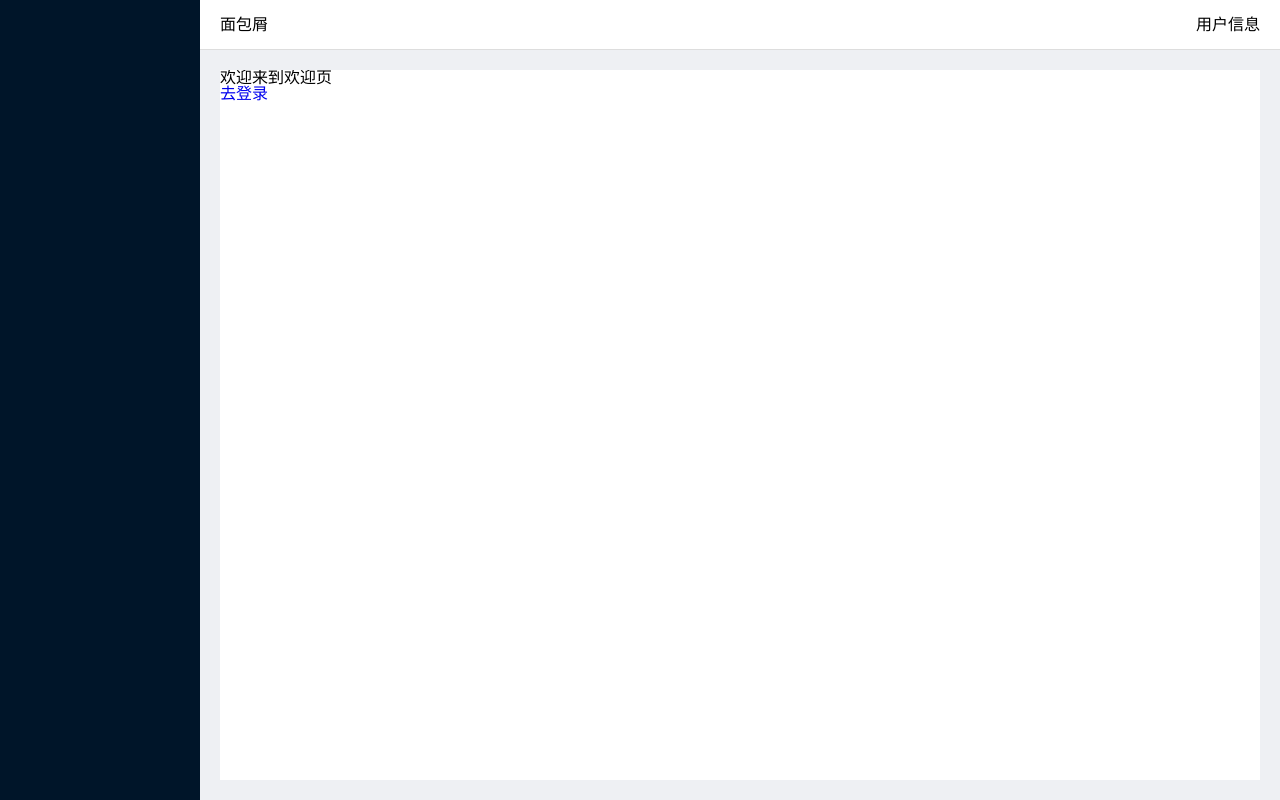
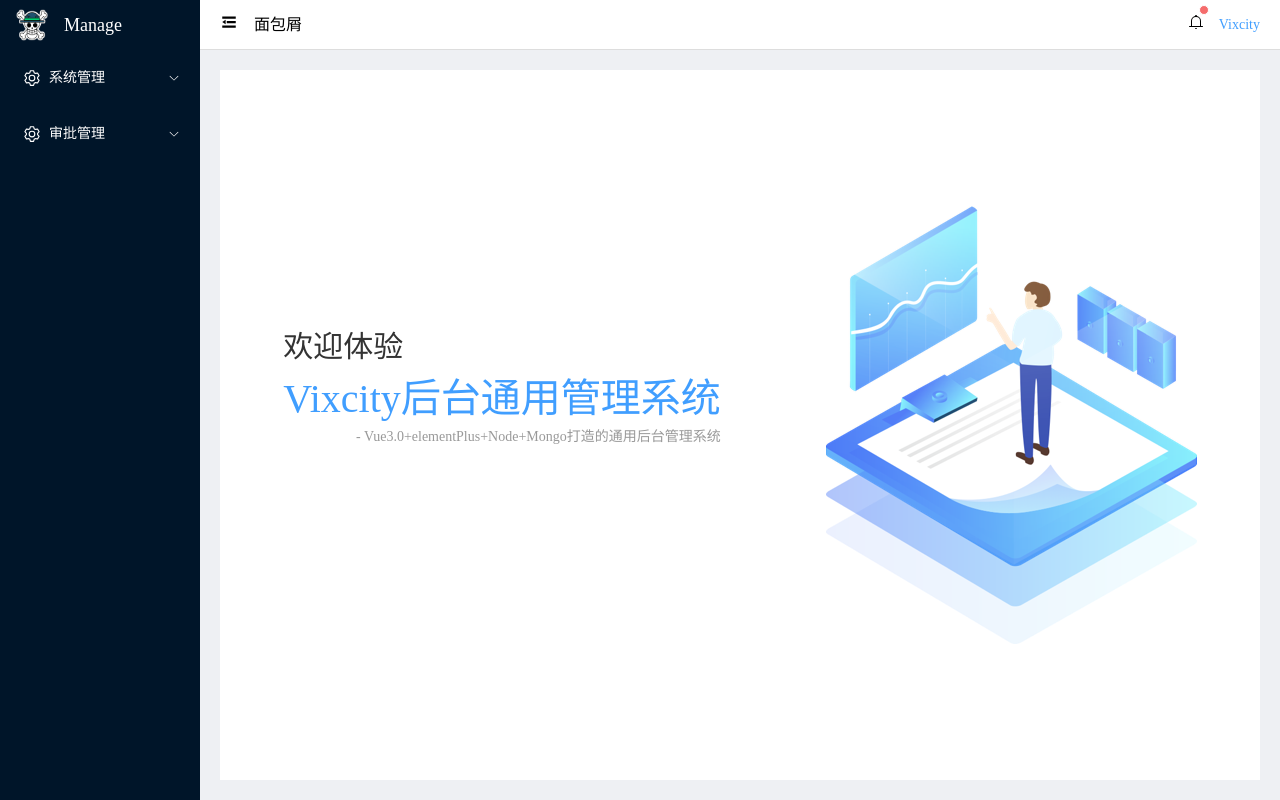
Before and after one commit to Vixcity/vue3-element-koa, a Vue app in the folder manage-fe/: page /#/welcome in a window 1280 px wide. Built offline with nearby package versions, Linux system fonts and the light colour scheme.

Commit message:
feat: 折叠菜单栏

```diff
--- a/manage-fe/src/assets/style/index.scss
+++ b/manage-fe/src/assets/style/index.scss
@@ -1,60 +1,60 @@
-html, body {
+html,
+body {
   height: 100%;
   width: 100%;
 }
-*:not([class^='el-']) {
+*:not([class^="el-"]) {
   box-sizing: border-box;
 }
-.white{
+.white {
   background-color: #ffffff;
 }
-a{
+a {
   text-decoration: none;
 }
-.gray{
+.gray {
   background-color: #eef0f3;
 }
-.mr10{
+.mr10 {
   margin-right: 10px;
 }
-.mr20{
+.mr20 {
   margin-right: 20px;
 }
-.mb20{
+.mb20 {
   margin-bottom: 20px;
 }
-.m-lr10{
+.m-lr10 {
   margin-left: 10px;
   margin-right: 10px;
 }
-.p20{
+.p20 {
   padding: 20px;
 }
-.pl20{
+.pl20 {
   padding-left: 20px;
 }
-.text-right{
+.text-right {
   text-align: right;
 }
-.fr{
+.fr {
   float: right;
 }
-.flex{
+.flex {
   display: flex;
 }
-.flex-between{
+.flex-between {
   display: flex;
   justify-content: space-between;
 }
-.flex-center{
+.flex-center {
   display: flex;
   justify-content: center;
 }
-.tips{
+.tips {
   margin-left: 15px;
   color: #787878;
 }
-
 
 /*
 * 公共样式
@@ -80,3 +80,18 @@
     padding: 10px;
   }
 }
+
+/* 滚动条样式 */
+::-webkit-scrollbar {
+  width: 0!important;
+}
+::-webkit-scrollbar {
+  width: 6px!important;
+}
+:hover::-webkit-scrollbar-thumb {
+  background: rgba(0,0,0,.2);
+  border-radius: 5px;
+}
+:hover::-webkit-scrollbar-track {
+  border-radius: 0;
+}
--- a/manage-fe/src/components/Home.vue
+++ b/manage-fe/src/components/Home.vue
@@ -1,10 +1,67 @@
 <template>
   <div class="basic_layout">
-    <div class="nav-side"></div>
-    <div class="content-right" style="margin-left: 200px">
+    <div :class="['nav-side', isCollapse ? 'fold' : 'unfold']">
+      <div class="logo">
+        <img src="../assets/logo.png" alt="" />
+        <span>Manage</span>
+      </div>
+      <!-- 导航菜单 -->
+      <el-menu
+        active-text-color="#ffd04b"
+        background-color="#001529"
+        class="nav-menu"
+        router
+        default-active="2"
+        text-color="#fff"
+        :collapse="isCollapse"
+      >
+        <el-sub-menu index="1">
+          <template #title>
+            <el-icon><setting /></el-icon>
+            <span>系统管理</span>
+          </template>
+          <el-menu-item index="1-1">用户管理</el-menu-item>
+          <el-menu-item index="1-2">菜单管理</el-menu-item>
+        </el-sub-menu>
+        <el-sub-menu index="2">
+          <template #title>
+            <el-icon><setting /></el-icon>
+            <span>审批管理</span>
+          </template>
+          <el-menu-item index="2-1">休假申请</el-menu-item>
+          <el-menu-item index="2-2">待我审批</el-menu-item>
+        </el-sub-menu>
+      </el-menu>
+    </div>
+    <div :class="['content-right', isCollapse ? 'fold' : 'unfold']">
       <div class="nav-top">
-        <div class="bread">面包屑</div>
-        <div class="user-info">用户信息</div>
+        <div class="nav-left">
+          <div class="menu-fold" @click="toggle" v-show="isCollapse">
+            <el-icon><Expand /></el-icon>
+          </div>
+          <div class="menu-fold" @click="toggle" v-show="!isCollapse">
+            <el-icon><Fold /></el-icon>
+          </div>
+          <div class="bread">面包屑</div>
+        </div>
+        <div class="user-info">
+          <el-badge :is-dot="true" class="notice">
+            <el-icon><Bell /></el-icon>
+          </el-badge>
+          <el-dropdown @command="handleLogout">
+            <span class="user-link">
+              {{ userInfo.userName }}
+            </span>
+            <template #dropdown>
+              <el-dropdown-menu>
+                <el-dropdown-item command="email">
+                  邮箱：{{ userInfo.userEmail }}
+                </el-dropdown-item>
+                <el-dropdown-item command="loginout">退出</el-dropdown-item>
+              </el-dropdown-menu>
+            </template>
+          </el-dropdown>
+        </div>
       </div>
       <div class="wrapper">
         <div class="main-page">
@@ -15,26 +72,80 @@
   </div>
 </template>
 
-<script>
-export default {
-  name: "home",
+<script setup>
+import { reactive, ref } from "vue";
+import { useRouter } from "vue-router";
+import { useStore } from "vuex";
+
+const store = useStore(); // 获取store实例
+const router = useRouter(); // 获取router实例
+
+let userInfo = reactive({
+  userName: "Vixcity",
+  userEmail: "123456@qq.com",
+});
+
+const isCollapse = ref(false);
+
+const toggle = () => {
+  isCollapse.value = !isCollapse.value;
 };
+
+function handleLogout(key) {
+  if (key === "email") return;
+  store.commit("saveUserInfo", "");
+  router.push("/login");
+  userInfo = {
+    userName: "",
+    userEmail: "",
+  };
+}
 </script>
 
 <style lang="scss">
 .basic_layout {
   position: relative;
+  &::-webkit-scrollbar{
+    width: 6px!important;
+  }
   .nav-side {
     position: fixed;
-    width: 200px;
     height: 100vh;
     background-color: #001529;
     color: #fff;
     overflow-y: auto;
     transition: width 0.5s;
+    overflow-x: hidden;
+    &.fold{
+      width: 64px;
+    }
+    &.unfold{
+      width: 200px;
+    }
+    .logo {
+      display: flex;
+      align-items: center;
+      font-size: 18px;
+      height: 50px;
+      img {
+        margin: 0 16px;
+        height: 32px;
+        width: 32px;
+      }
+    }
+    .nav-menu {
+      height: calc(100vh - 50px);
+      border-right: none;
+    }
   }
   .content-right {
-    margin-left: 200px;
+    transition: all .5s;
+    &.fold{
+      margin-left: 64px;
+    }
+    &.unfold{
+      margin-left: 200px;
+    }
     .nav-top {
       height: 50px;
       line-height: 50px;
@@ -42,6 +153,26 @@
       justify-content: space-between;
       border-bottom: 1px solid #ddd;
       padding: 0 20px;
+      .nav-left {
+        display: flex;
+        align-items: center;
+        .menu-fold {
+          margin-right: 16px;
+          font-size: 18px;
+        }
+      }
+      .user-info {
+        display: flex;
+        align-items: center;
+        .notice {
+          line-height: 30px;
+          margin-right: 15px;
+        }
+        .user-link {
+          cursor: pointer;
+          color: #409eff;
+        }
+      }
     }
     .wrapper {
       background-color: #eef0f3;
--- a/manage-fe/src/views/Login.vue
+++ b/manage-fe/src/views/Login.vue
@@ -52,7 +52,7 @@
 const userForm = ref();
 const $api = inject("$api");
 const store = useStore(); // 获取store实例
-const router = useRouter(); // 获取store实例
+const router = useRouter(); // 获取router实例
 
 const login = async (userForm) => {
   if (!userForm) return;
--- a/manage-fe/src/views/Welcome.vue
+++ b/manage-fe/src/views/Welcome.vue
@@ -1,7 +1,15 @@
 <template>
-  <div>
-    <h1>欢迎来到欢迎页</h1>
-    <router-link to="/login">去登录</router-link>
+  <div class="welcome">
+    <div class="content">
+      <div class="sub-title">欢迎体验</div>
+      <div class="title">Vixcity后台通用管理系统</div>
+      <div class="desc">
+        - Vue3.0+elementPlus+Node+Mongo打造的通用后台管理系统
+      </div>
+    </div>
+    <div class="img">
+      <img src="" alt="" />
+    </div>
   </div>
 </template>
 
@@ -11,4 +19,36 @@
 };
 </script>
 
-<style></style>
+<style lang="scss">
+.welcome {
+  display: flex;
+  justify-content: center;
+  align-items: center;
+  height: 100%;
+  .content {
+    position: relative;
+    bottom: 40px;
+    .sub-title {
+      font-size: 30px;
+      line-height: 42px;
+      color: #333;
+    }
+    .title {
+      font-size: 40px;
+      line-height: 62px;
+      color: #409eff;
+    }
+    .desc {
+      text-align: right;
+      font-size: 14px;
+      color: #999;
+    }
+  }
+  .img {
+    margin-left: 105px;
+    background-image: url('../assets/images/welcome.png');
+    width: 371px;
+    height: 438px;
+  }
+}
+</style>
```
